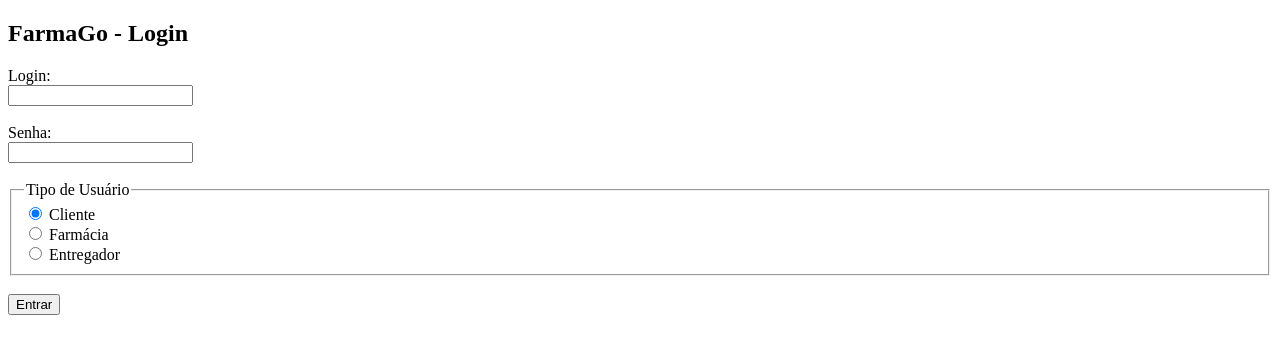
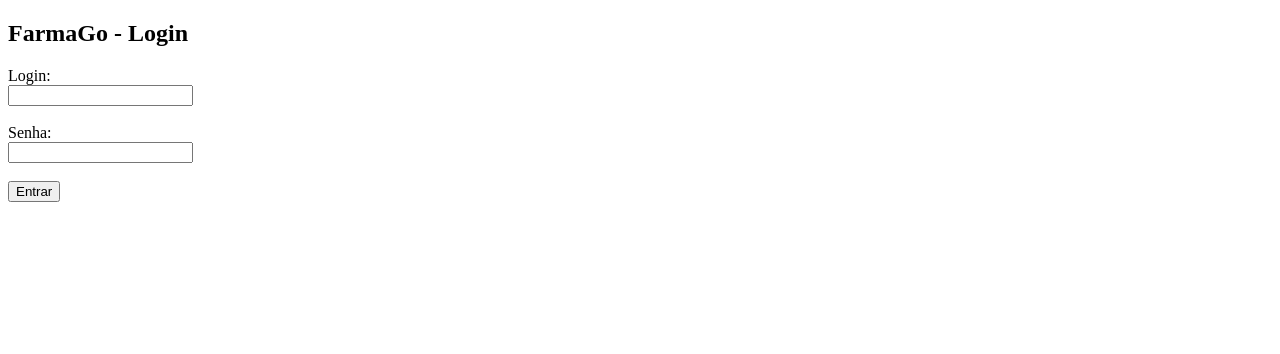
Before and after one commit to Jabegel/Farma_Go, a website: page login.html in a window 1280 px wide. Drawn offline with Linux system fonts and the light colour scheme.

Commit message:
ultima att

```diff
--- a/login.html
+++ b/login.html
@@ -15,14 +15,6 @@
     <label for="loginSenha">Senha:</label><br>
     <input type="password" id="loginSenha" name="senha" required><br><br>
 
-    <fieldset>
-      <legend>Tipo de Usuário</legend>
-
-      <label><input type="radio" name="tipoUsuario" value="cliente" checked> Cliente</label><br>
-      <label><input type="radio" name="tipoUsuario" value="farmacia"> Farmácia</label><br>
-      <label><input type="radio" name="tipoUsuario" value="entregador"> Entregador</label>
-    </fieldset><br>
-
     <button type="submit">Entrar</button>
   </form>
 
```
